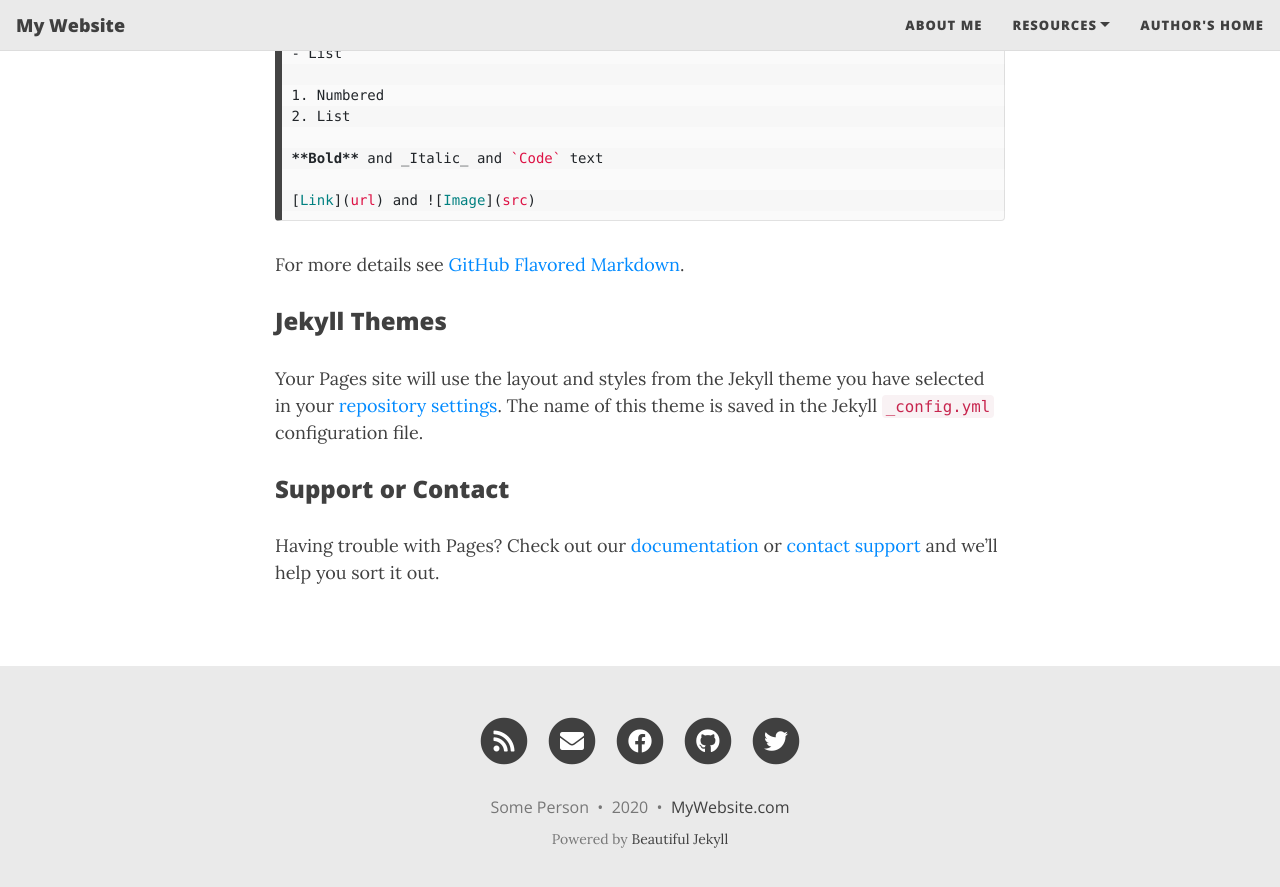
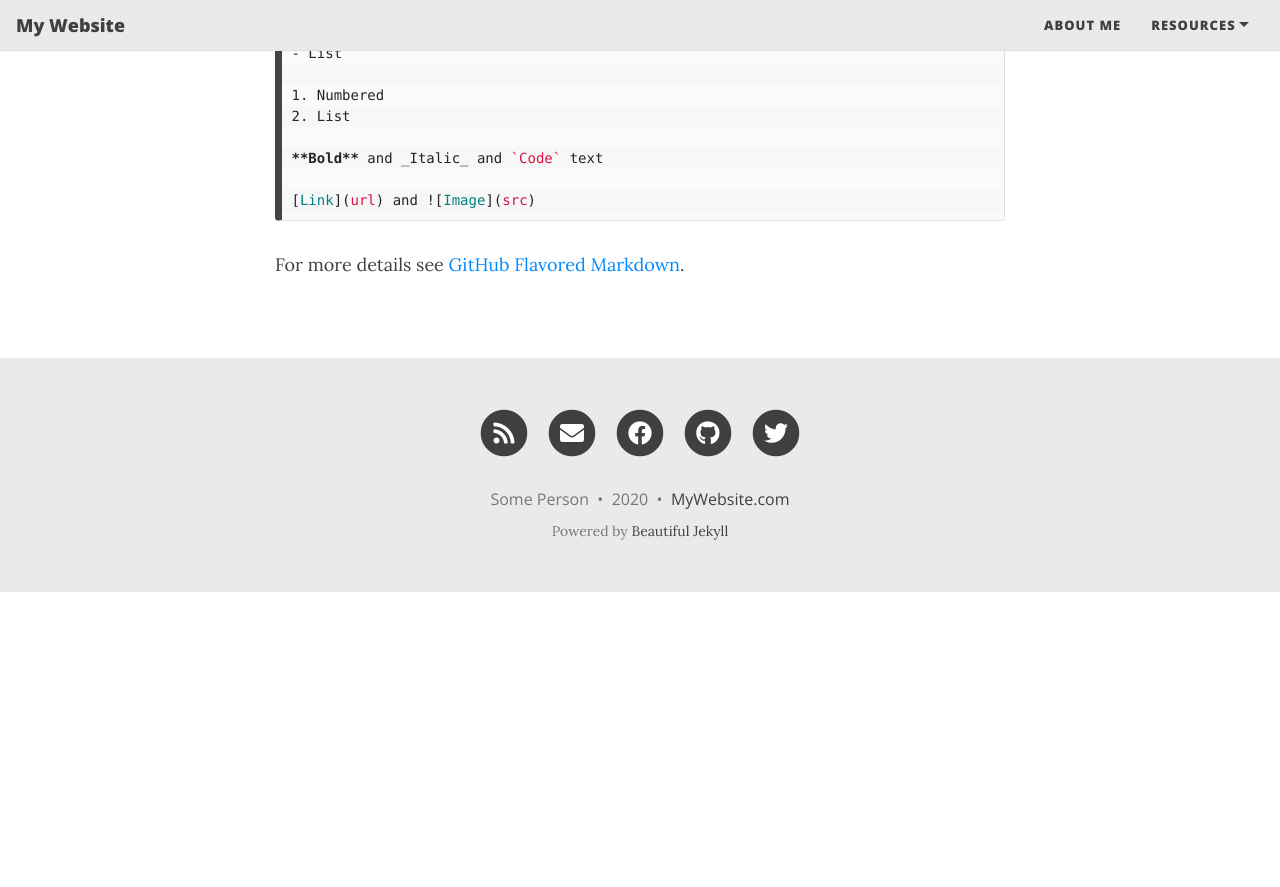
Before and after one commit to tinhnn/tinhnn.github.io, a Jekyll site: the page built from index.md, in a window 1280 px wide and 900 px high, scrolled down 840 px. Shown: the top 887 px of the window. Built offline with Jekyll 4.4.1, drawn with Linux system fonts in a browser that asks for light colours; nearby versions of some CDN libraries; our own code applies the rules of GitHub Pages for plain Markdown files; the list of posts is cut into pages by our own code; after the commit the page ends 1432 px from its top, so only the background shows below that.

Commit message:
update homepage

````diff
--- a/_config.yml
+++ b/_config.yml
@@ -16,9 +16,8 @@ author: Some Person
 navbar-links:
   About Me: "aboutme"
   Resources:
-    - Beautiful Jekyll: "https://beautifuljekyll.com"
-    - Learn markdown: "https://www.markdowntutorial.com/"
-  Author's home: "https://deanattali.com"
+    - xxx: "https://github.com/tinhnn"
+    - yyy: "https://github.com/tinhnn"
 
 # --- Logo --- #
 
--- a/index.md
+++ b/index.md
@@ -27,11 +27,3 @@ Syntax highlighted code block
 ```
 
 For more details see [GitHub Flavored Markdown](https://guides.github.com/features/mastering-markdown/).
-
-### Jekyll Themes
-
-Your Pages site will use the layout and styles from the Jekyll theme you have selected in your [repository settings](https://github.com/tinhnn/tinhnn.github.io/settings). The name of this theme is saved in the Jekyll `_config.yml` configuration file.
-
-### Support or Contact
-
-Having trouble with Pages? Check out our [documentation](https://docs.github.com/categories/github-pages-basics/) or [contact support](https://github.com/contact) and we’ll help you sort it out.
````
Also changed, not shown: aboutme.md (+1 -1 lines).
